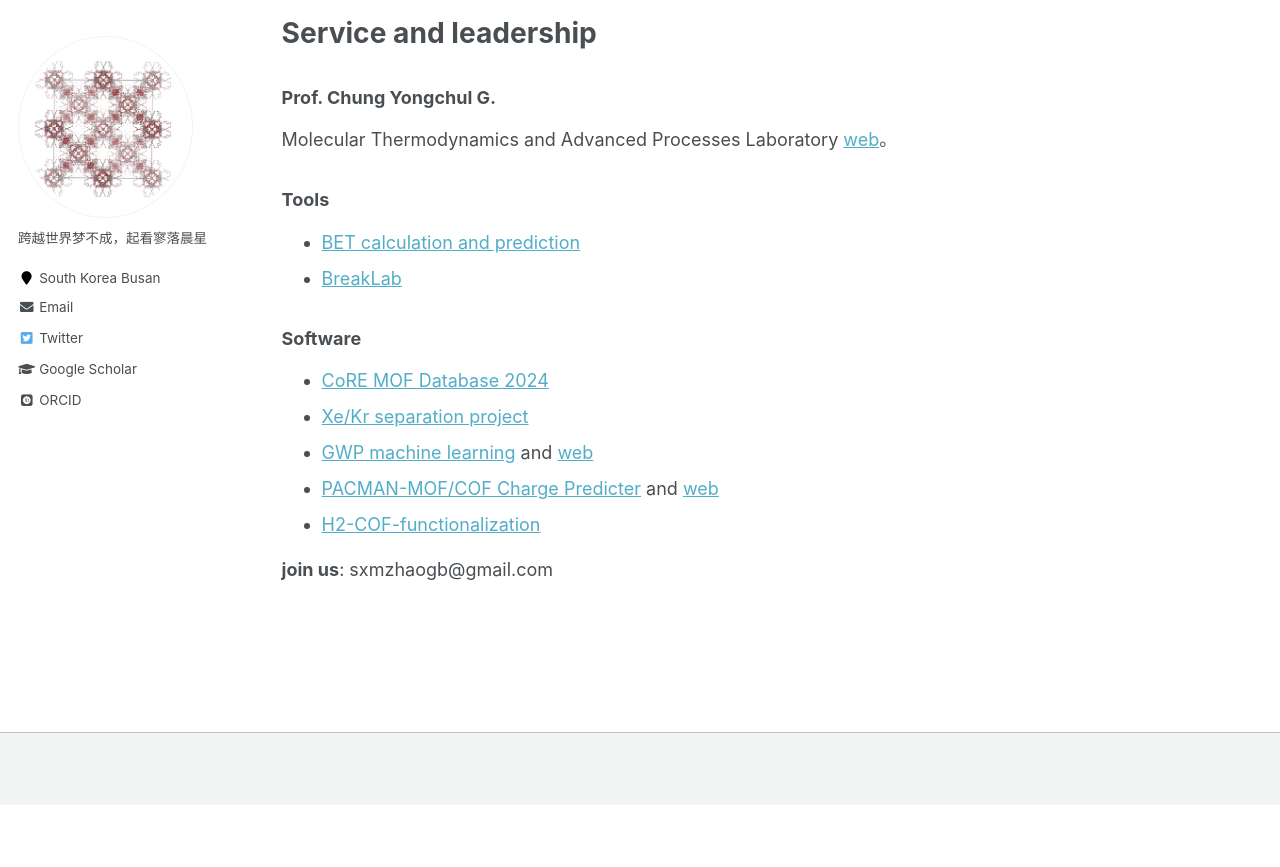
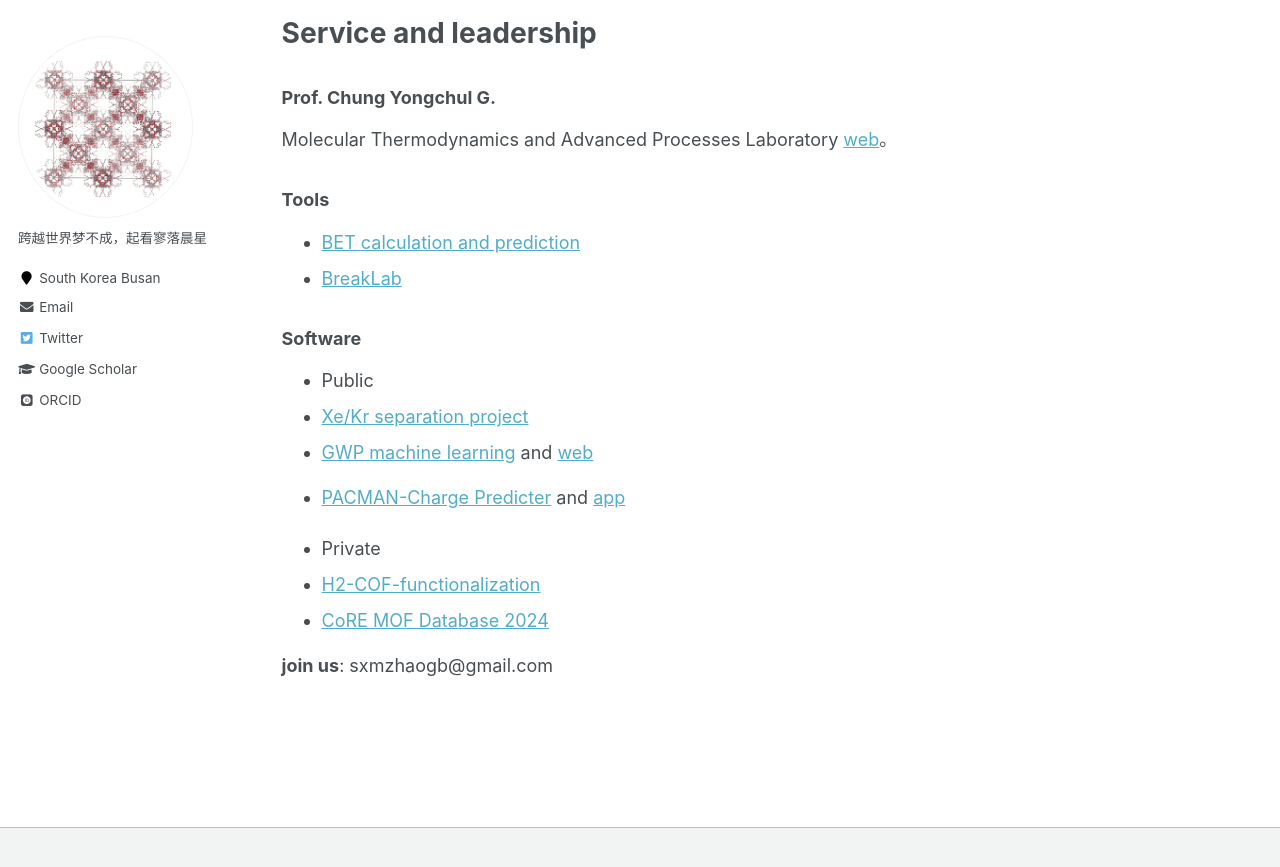
Before and after one commit to sxm13/ZGBshenxiaomoCV.github.io, a Jekyll site: the page built from _pages/cv.md, in a window 1280 px wide and 900 px high, scrolled down 618 px. Shown: the top 867 px of the window. Built offline with Jekyll 4.4.1, drawn with Linux system fonts in a browser that asks for light colours; some web fonts are replaced; before the commit the page ends 1423 px from its top, so only the background shows below that.

Commit message:
Update cv.md

```diff
--- a/_pages/cv.md
+++ b/_pages/cv.md
@@ -37,11 +37,14 @@ Molecular Thermodynamics and Advanced Processes Laboratory [web](https://sites.g
 * [BreakLab]()
 
 ### Software
-* [CoRE MOF Database 2024](https://github.com/sxm13/CoRE-MOF-2024)
-* [Xe/Kr separation project](https://github.com/sxm13/Xe-Kr-Separation-Project)
-* [GWP machine learning](https://github.com/sxm13/GWP-project) and [web](https://gwp-web-mtap-pnu.streamlit.app/)
-* [PACMAN-MOF/COF Charge Predicter](https://github.com/sxm13/PACMAN) and [web](https://pacman-mtap.streamlit.app/)
-* [H2-COF-functionalization](https://github.com/sxm13/H2-COF-functionalization)
+*  Public
+  *  [Xe/Kr separation project](https://github.com/sxm13/Xe-Kr-Separation-Project)
+  *  [GWP machine learning](https://github.com/sxm13/GWP-project) and [web](https://gwp-web-mtap-pnu.streamlit.app/)
+  *  [PACMAN-Charge Predicter](https://github.com/mtap-research/PACMAN-charge) and [app](https://pacman-charge-mtap.streamlit.app/)
+
+*  Private
+  *  [H2-COF-functionalization](https://github.com/sxm13/H2-COF-functionalization)
+  *  [CoRE MOF Database 2024](https://github.com/sxm13/CoRE-MOF-2024)
 
 
 **join us**: sxmzhaogb@gmail.com
```
